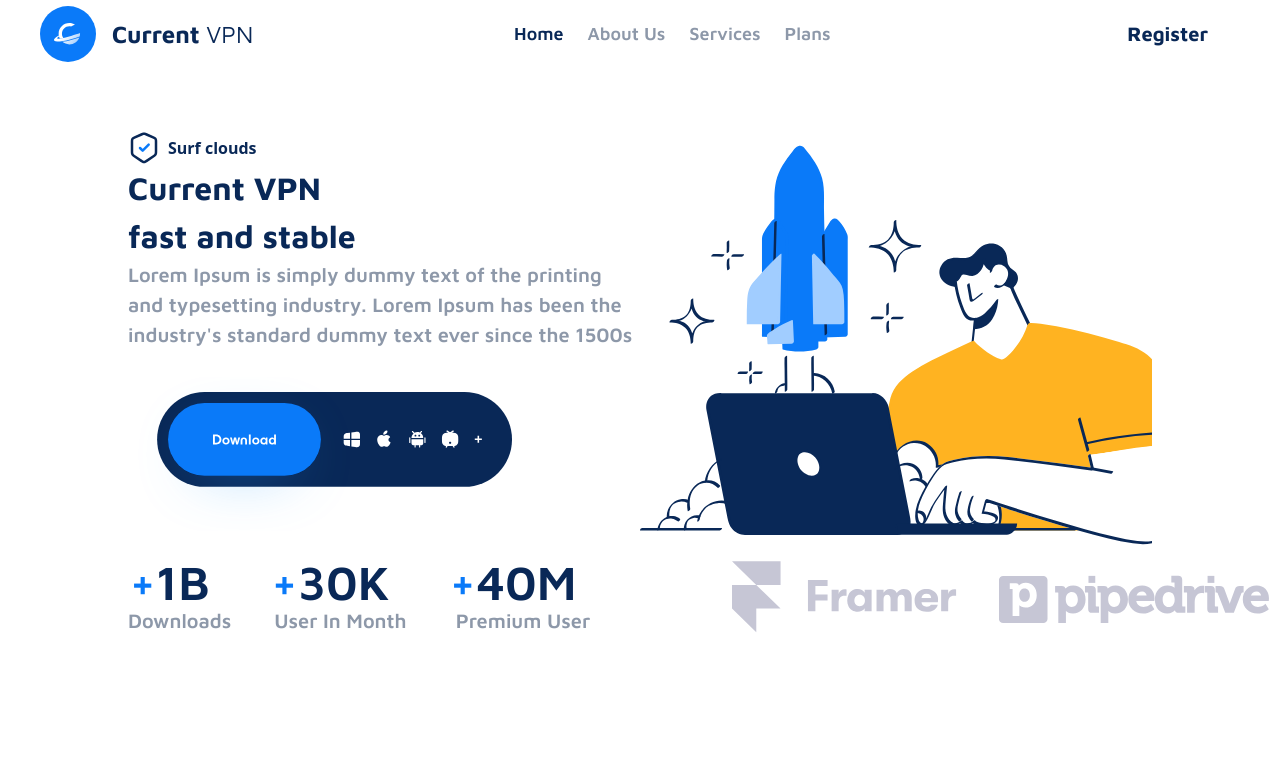
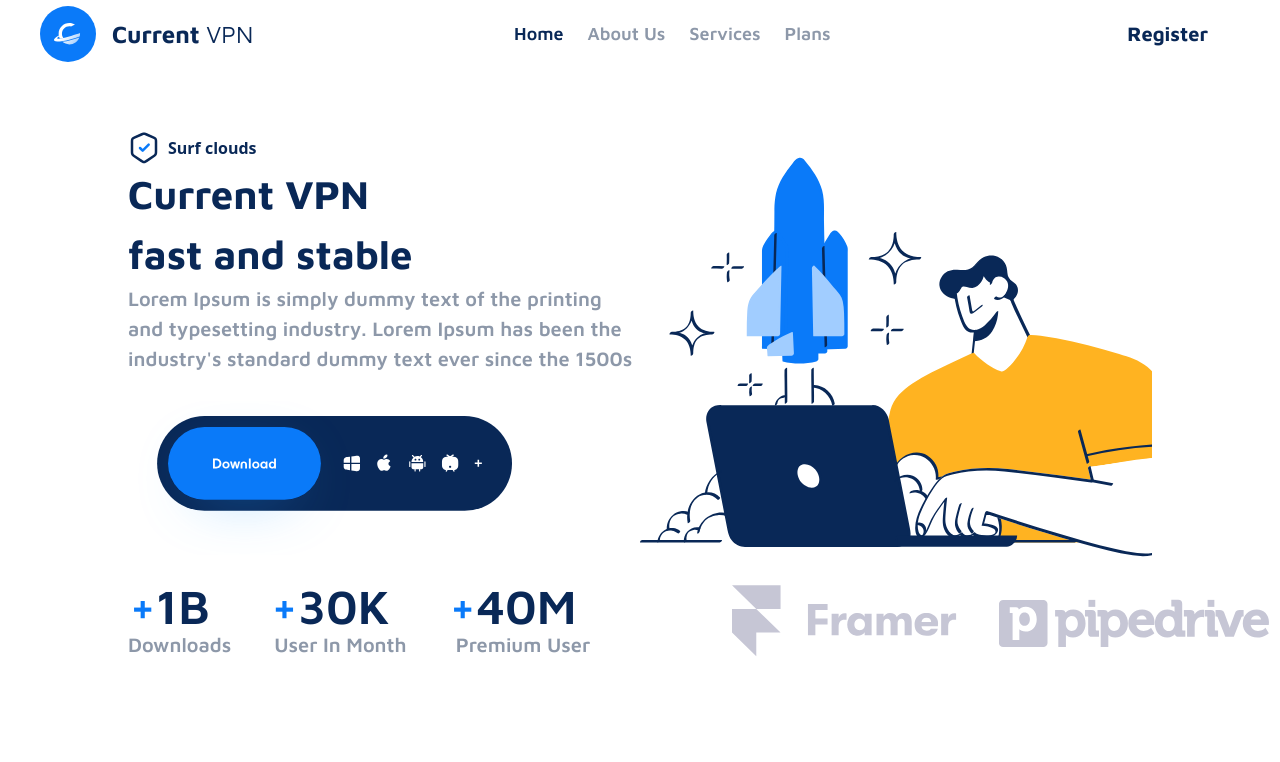
Before and after one commit to Abdullah-146/Vpn, a React (Vite) app: page / in a window 1280 px wide. Shown: the top 762 px of the page. Built offline with nearby package versions, Linux system fonts and the light colour scheme.

Commit message:
comitted

```diff
--- a/tailwind.config.js
+++ b/tailwind.config.js
@@ -14,7 +14,7 @@ module.exports = {
         footer: "#021638",
       },
       fontSize: {
-        heading: "2rem",
+        heading: "2.5rem",
         subHeading: "1.25rem",
         simple: "1rem",
       },
```
